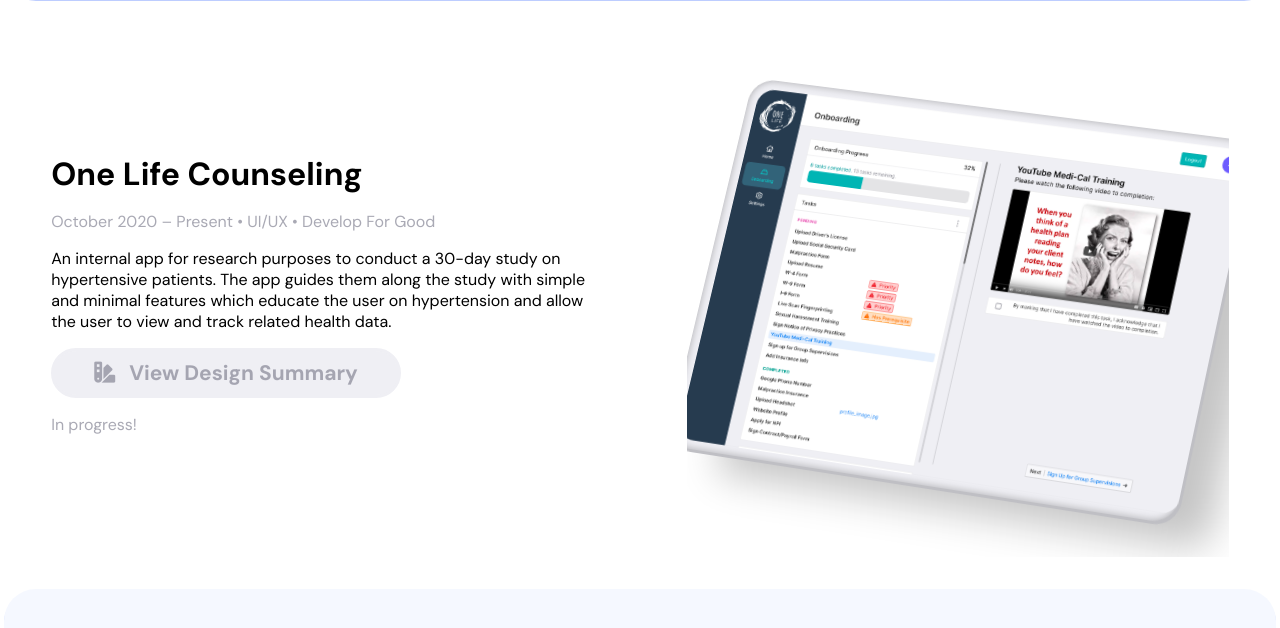
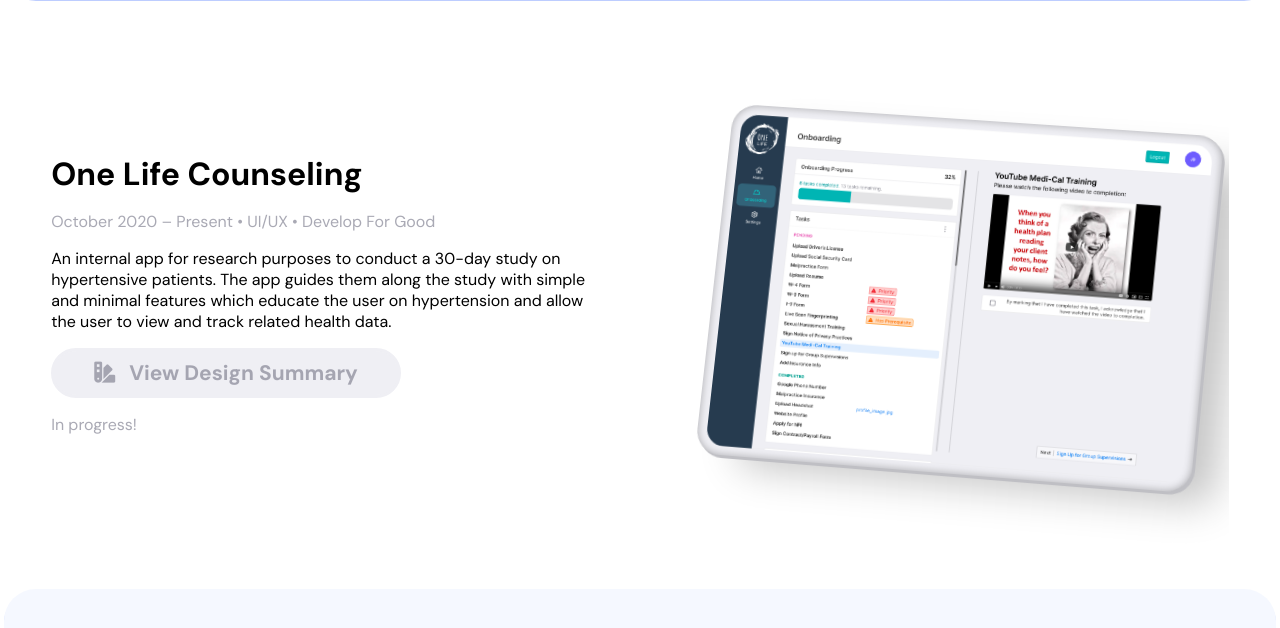
Before and after one commit to feliciai/feliciai.github.io, a plain HTML site: page index.html in a window 1280 px wide. Shown: the part 2001-2629 px from the top of the page. Drawn offline with nearby package versions, Linux system fonts and the light colour scheme.

Commit message:
update & fixes
added desktop class and fixed carousel tab script

```diff
--- a/assets/styles.css
+++ b/assets/styles.css
@@ -661,6 +661,47 @@ button:focus {
     border-radius: 18px;
 }
 
+.desktop {
+  overflow: hidden;
+  height: 68%;
+  min-width: 100px;
+  padding: 0.6rem;
+  border-radius: 25px;
+  box-shadow: 3px 3px 0 0 #bfbfc4, inset 0 0 8px 0 rgba(0, 0, 0, 0.3), 35px 20px 40px -10px rgba(0, 0, 0, 0.23);*/
+  -webkit-transform: rotateX(10deg) rotateY(-10deg) rotateZ(6deg);
+  transform: rotateX(10deg) rotateY(-10deg) rotateZ(6deg);
+  -webkit-transition: box-shadow 400ms ease, -webkit-transform 400ms ease;
+  transition: box-shadow 400ms ease, -webkit-transform 400ms ease;
+  transition: transform 400ms ease, box-shadow 400ms ease;
+  transition: transform 400ms ease, box-shadow 400ms ease, -webkit-transform 400ms ease;
+  -webkit-transform-style: preserve-3d;
+  transform-style: preserve-3d;
+}
+.desktop:hover {
+  box-shadow: 0 1px 0 0 #bfbfc4, inset 0 0 8px 0 rgba(0, 0, 0, 0.3), 0 15px 40px -10px rgba(0, 0, 0, 0.23);*/
+  -webkit-transform: rotate(0deg) scale(1.05);
+  -ms-transform: rotate(0deg) scale(1.05);
+  transform: rotate(0deg) scale(1.05);
+}
+/*.desktop.shadow {
+	margin-top: 48%;
+	background-color: transparent !important;
+	position:absolute;
+	box-shadow: 50px 40px 40px -10px rgba(0, 0, 0, 0.43);
+	z-index: -1;
+	min-width: 66%;
+	height: 30px;
+}
+.desktop:hover ~ .desktop.shadow {
+  box-shadow: 0 40px 40px -10px rgba(0, 0, 0, 0.43);
+  -webkit-transform: rotate(0deg) scale(1.05);
+  -ms-transform: rotate(0deg) scale(1.05);
+  transform: rotate(0deg) scale(1.18);
+}*/
+.desktop img {
+    width: auto;
+    border-radius: 18px;
+}
 
 @media (max-width: 900px){
     #magnify {
--- a/index.html
+++ b/index.html
@@ -125,10 +125,12 @@
                     </form>
                 </div>
                 <div class="animated slideInUp projectImage" style="animation-delay:0.2s;">
-                    <div class="carousel-nav ">
+                    <!-- carousel navigation
+					<div class="carousel-nav ">
                         <a href="#kleberg-img" class="carousel-tab carousel-tab-active">Image</a>
                         <a href="#kleberg-fig" class="carousel-tab carousel-tab-inactive">Figma Preview</a>
                     </div>
+					-->
                     <div class="carousel">
                         <div class="carousel-item"><span id="kleberg-img" style=""></span>
                             <div class="device-container" width="100%">
@@ -168,9 +170,12 @@
                         <div class="carousel-item"><span id="olc-img" style=""></span>
 
                             <div class="device-container" width="100%">
-                                <div class="device" style="background-color: #efeff4">
+                                <div class="desktop" style="background-color: #efeff4">
                                     <img src="assets/projects/dfg-olc/OLC-Onboarding-MediCal.png" />
                                 </div>
+								<!--<div class="desktop shadow" style="background-color: #efeff4">
+                                    <img src="assets/projects/dfg-olc/OLC-Onboarding-MediCal.png" />
+                                </div>-->
                             </div>
                             <!--<img src="assets/projects/hypercoach/AppPreview_Hypercoach_Home.png" />-->
                         </div>
@@ -304,8 +309,8 @@
                     <div class="carousel">
                         <div class="carousel-item"><span id="babynames-img" style=""></span>
                             <div class="device-container" width="100%">
-                                <div class="device" style="background-color: #60606A; box-sizing: border-box;">
-                                    <img src="assets/projects/MapPreview.png" style="border-radius: 15px;"/>
+                                <div class="desktop" style="background-color: #60606A; box-sizing: border-box;">
+                                    <img src="assets/projects/MapPreview.gif" style="border-radius: 15px;"/>
                                 </div>
                             </div>
                             <!--<img src="assets/projects/hypercoach/AppPreview_Hypercoach_Home.png" />-->
--- a/script.js
+++ b/script.js
@@ -118,7 +118,8 @@ $(document).ready(function(){
 });
 
 $(".carousel-tab").click(function() {
-    if ($('.carousel-tab').hasClass('carousel-tab-inactive')) {
+    if (!$('.carousel-tab').hasClass('.carousel-tab-active')) {
+		console.log("HAS BEEN");
         $(this).addClass("carousel-tab-active").siblings().removeClass("carousel-tab-active");
     }
 });
```
Also changed, not shown: 1 other file.
